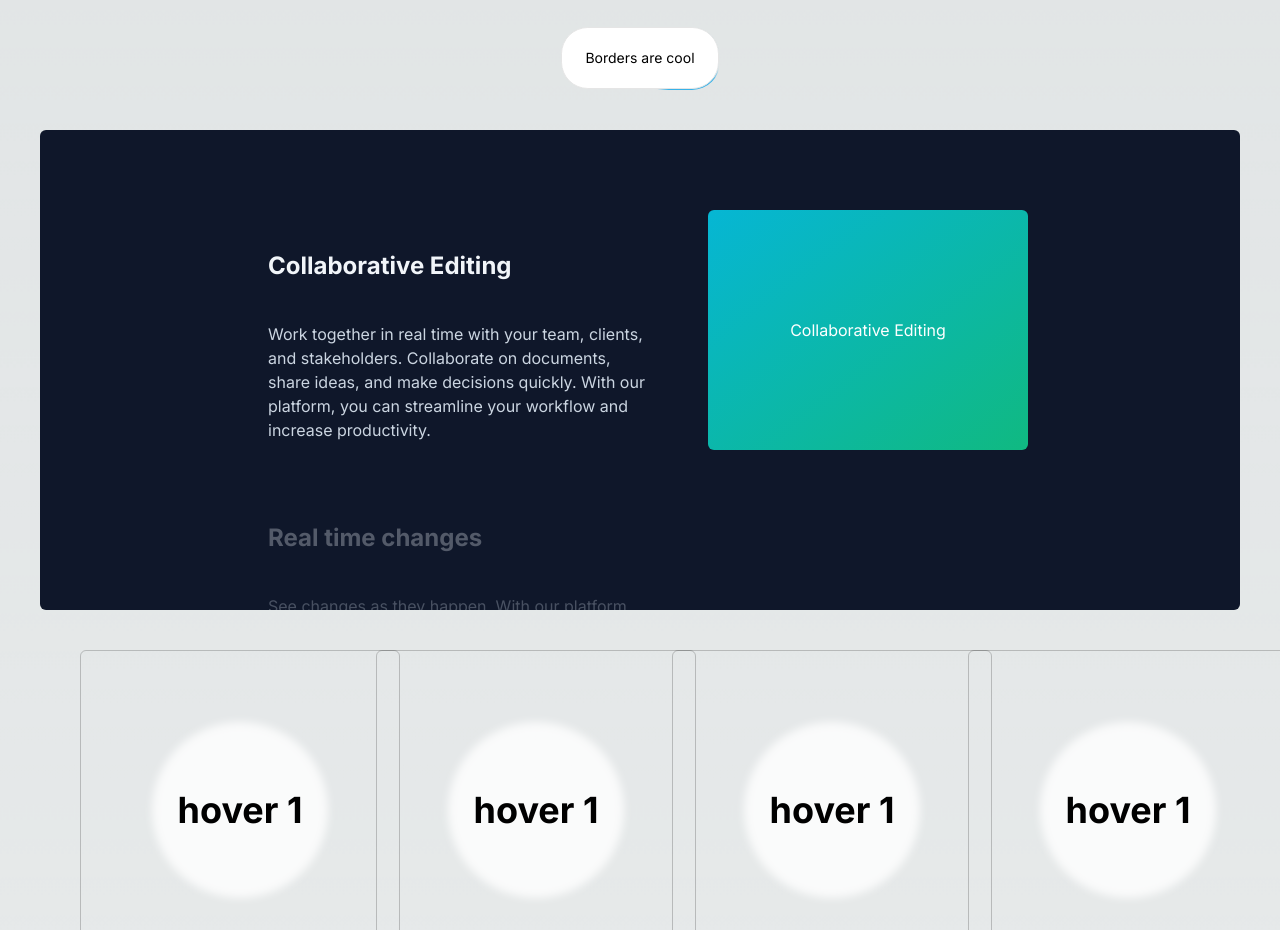
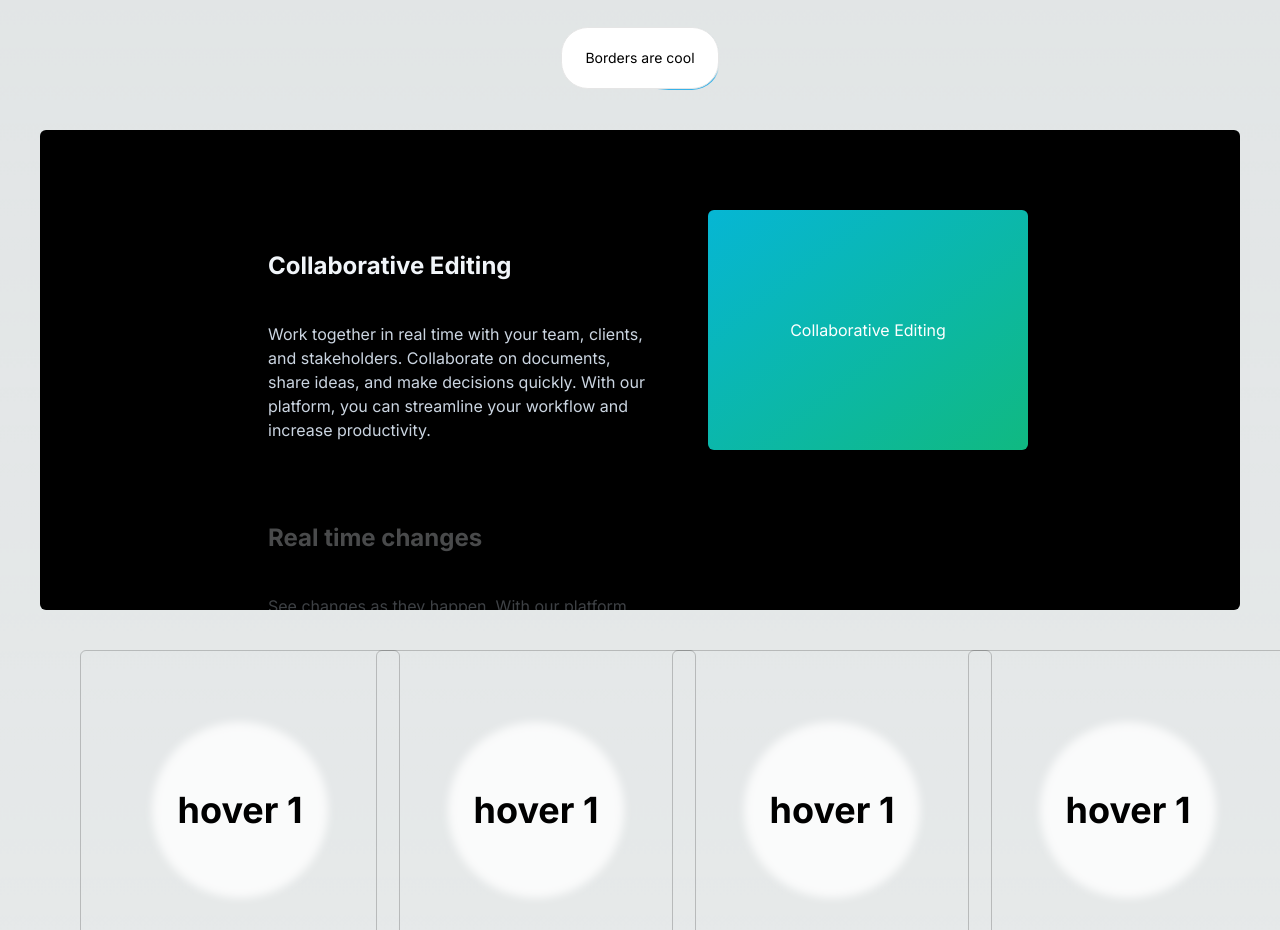
Before and after one commit to Sauradip07/Redesign-MyFuse-India, a Next.js app: page / in a window 1280 px wide. Shown: the part 2802-3732 px from the top of the page. Built offline with nearby package versions, Linux system fonts and the light colour scheme.

Commit message:
color change stickyscroll

```diff
--- a/components/ui/sticky-scroll-reveal.tsx
+++ b/components/ui/sticky-scroll-reveal.tsx
@@ -40,11 +40,7 @@ export const StickyScroll = ({
       setActiveCard(closestBreakpointIndex);
    });
 
-  const backgroundColors = [
-    "var(--slate-900)",
-    "var(--black)",
-    "var(--neutral-900)",
-  ];
+   const backgroundColors = ["var(--black)"];
    const linearGradients = [
       "linear-gradient(to bottom right, var(--cyan-500), var(--emerald-500))",
       "linear-gradient(to bottom right, var(--pink-500), var(--indigo-500))",
@@ -53,11 +49,11 @@ export const StickyScroll = ({
    return (
       <motion.div
          animate={{
-        backgroundColor: backgroundColors[activeCard % backgroundColors.length],
+            backgroundColor:
+               backgroundColors[activeCard % backgroundColors.length],
          }}
          className="h-[30rem] overflow-y-auto flex justify-center relative space-x-10 rounded-md p-10"
-      ref={ref}
-    >
+         ref={ref}>
          <div className="div relative flex items-start px-4">
             <div className="max-w-2xl">
                {content.map((item, index) => (
@@ -69,8 +65,7 @@ export const StickyScroll = ({
                         animate={{
                            opacity: activeCard === index ? 1 : 0.3,
                         }}
-                className="text-2xl font-bold text-slate-100"
-              >
+                        className="text-2xl font-bold text-slate-100">
                         {item.title}
                      </motion.h2>
                      <motion.p
@@ -80,8 +75,7 @@ export const StickyScroll = ({
                         animate={{
                            opacity: activeCard === index ? 1 : 0.3,
                         }}
-                className="text-kg text-slate-300 max-w-sm mt-10"
-              >
+                        className="text-kg text-slate-300 max-w-sm mt-10">
                         {item.description}
                      </motion.p>
                   </div>
@@ -96,8 +90,7 @@ export const StickyScroll = ({
             className={cn(
                "hidden lg:block h-60 w-80 rounded-md bg-white sticky top-10 overflow-hidden",
                contentClassName
-        )}
-      >
+            )}>
             {content[activeCard].content ?? null}
          </motion.div>
       </motion.div>
```
Lines whose indentation alone changed are shown as unchanged.
